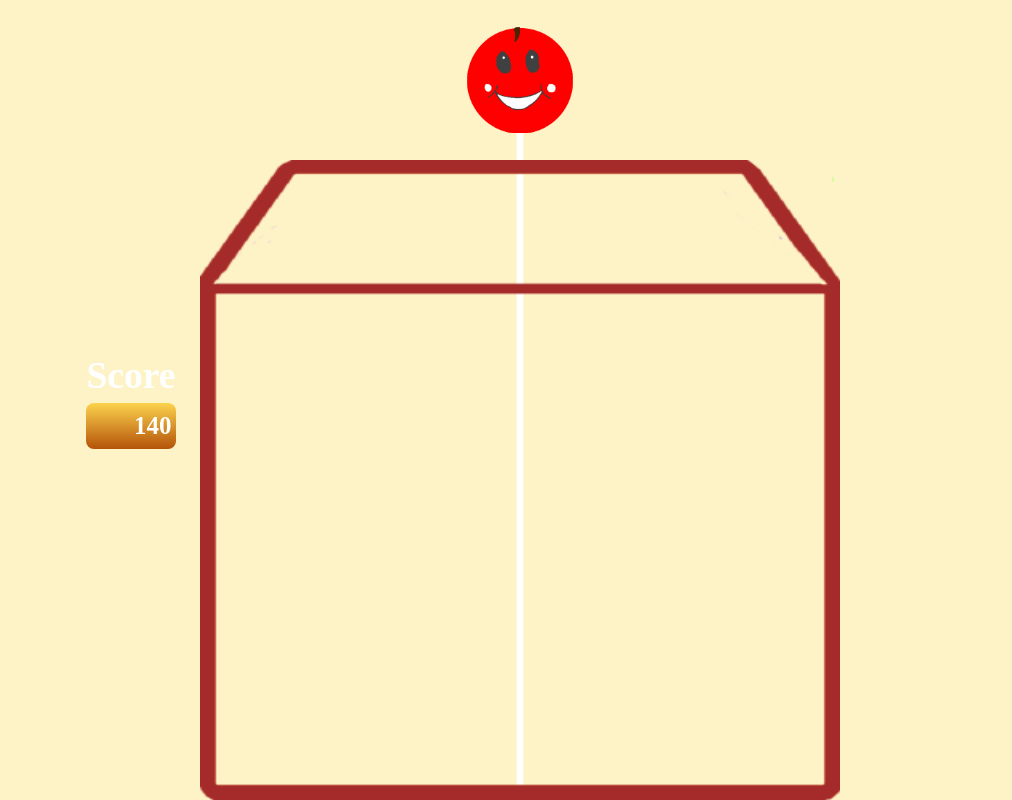
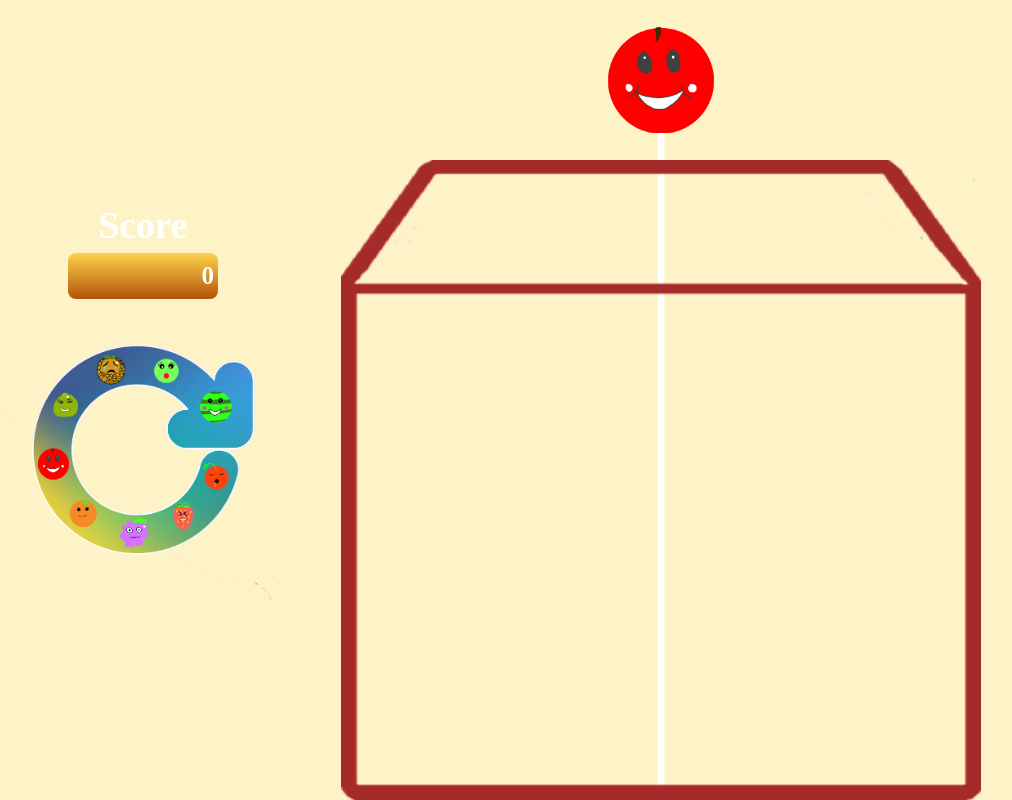
Before and after one commit to LoneCoder21/FruitGame, a Next.js app: page /play in a window 1280 px wide. Shown: the whole page, without its empty margins (177-1189 px from the left). Built offline with nearby package versions, Linux system fonts and the light colour scheme; what @designbycode/tailwindcss-text-stroke would draw is missing.

Commit message:
fruit evolution image

```diff
--- a/app/play/page.tsx
+++ b/app/play/page.tsx
@@ -8,6 +8,7 @@ import useEventListener from "../hooks/eventlistener";
 
 export default function Game() {
     const canvasref = useRef<HTMLCanvasElement>(null);
+    let score = useRef<HTMLHeadingElement>(null);
 
     useEventListener("resize", () => {
         const canvas = canvasref.current!;
@@ -130,6 +131,9 @@ export default function Game() {
                     );
                     nextfruit.setPosition(fruit_x, newposition.y);
                     current_score += nextfruit.score;
+                    if (score.current) {
+                    }
+                    score.current!.textContent = current_score.toString();
                 }
             });
         });
@@ -202,10 +206,19 @@ export default function Game() {
 
     return (
         <main className="flex flex-row flex-wrap items-center justify-center bg-amber-100">
-            <div className="flex flex-col items-center mr-6">
-                <h3 className="text-center text-stroke-black text-stroke-1 text-white text-base font-bold">Score</h3>
-                <div className="p-1 m-1 mt-0 font-extrabold text-white rounded-lg w-full text-right bg-gradient-to-t from-amber-700 to-amber-300 ">
-                    <h4 className="text-sm">140</h4>
+            <div className="m-12 mt-0 mb-0">
+                <div className="flex flex-col items-center">
+                    <h3 className="text-center text-stroke-black text-stroke-1 text-white text-base font-bold">
+                        Score
+                    </h3>
+                    <div className="p-1 m-1 mt-0 font-extrabold text-white rounded-lg w-6/12 text-right bg-gradient-to-t from-amber-700 to-amber-300">
+                        <h4 ref={score} className="text-sm">
+                            0
+                        </h4>
+                    </div>
+                </div>
+                <div>
+                    <img src="/fruits.png" width={300} alt="Evolution of the fruits" />
                 </div>
             </div>
             <canvas
```
Also changed, not shown: public/fruits.png (added).
